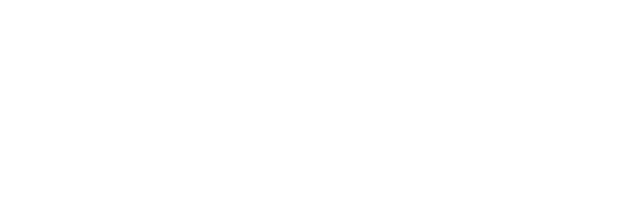
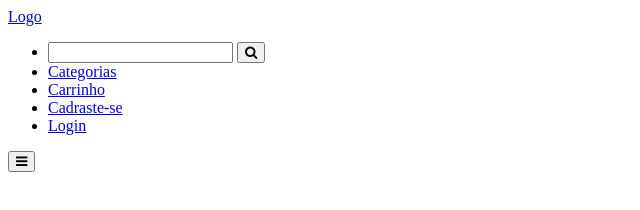
Before and after one commit to CarlosHenrique0602/LojaTech, a plain HTML site: page index.html in a window 1280 px wide. Shown: the whole page, without its empty margins (0-640 px from the left). Drawn offline with Linux system fonts and the light colour scheme.

Commit message:
Criação do index

```diff
--- a/index.html
+++ b/index.html
@@ -4,8 +4,34 @@
     <meta charset="UTF-8">
     <meta name="viewport" content="width=device-width, initial-scale=1.0">
     <title>Loja Tech</title>
+    <link rel="stylesheet" href="https://cdnjs.cloudflare.com/ajax/libs/font-awesome/4.7.0/css/font-awesome.min.css">
 </head>
 <body>
-
+    <header>
+        <nav>
+            <a href="index.html">Logo</a>
+            <ul>
+                <li>
+                    <form action="lista_produto.html">
+                        <input type="text" name="pesquisa" id="pesquisa">
+                        <button type="submit"><i class="fa fa-search" aria-hidden="true"></i></button>
+                    </form>
+                </li>
+                <li>
+                    <a href="#">Categorias</a>
+                </li>
+                <li>
+                    <a href="carrinho.html">Carrinho</a>
+                </li>
+                <li id="cadastro">
+                    <a href="cadastrese.html">Cadraste-se</a>
+                </li>
+                <li id="login">
+                    <a href="login.html">Login</a>
+                </li>
+            </ul>
+            <button id="hamburguer"><i class="fa fa-bars" aria-hidden="true"></i></button>
+        </nav>
+    </header>
 </body>
 </html>
```
